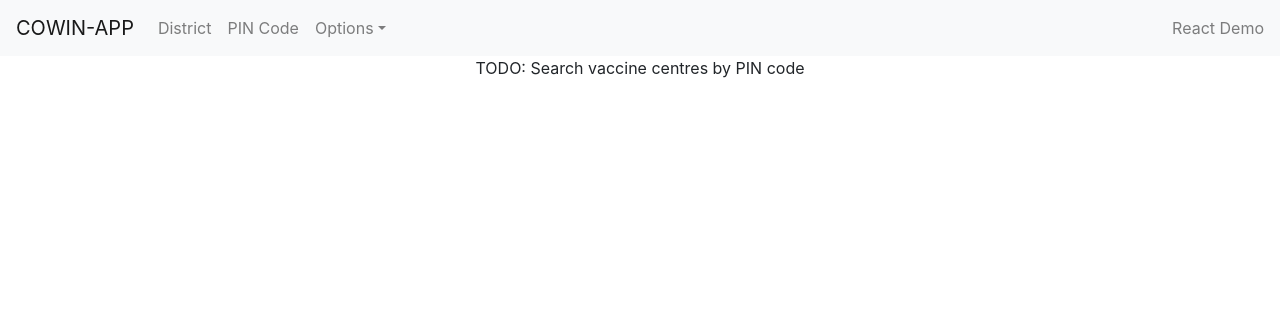
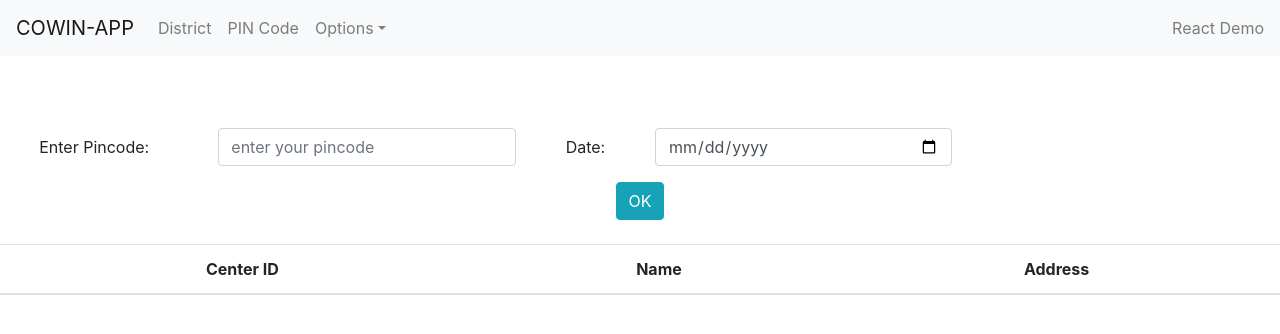
Before and after one commit to aslkolkata/cowin-app, a React (Create React App) app: page /pincode in a window 1280 px wide. Shown: the top 334 px of the page. Built offline with nearby package versions, Linux system fonts and the light colour scheme.

Commit message:
PinVaccineCenter

```diff
--- a/src/App.js
+++ b/src/App.js
@@ -4,6 +4,7 @@ import "./App.css";
 
 import CwNavbar from "./components/CwNavbar";
 import VaccineCenter from "./components/VaccineCenter";
+import PinVaccineCenter from "./components/PinVaccineCenter";
 
 function App() {
   return (
@@ -14,7 +15,7 @@ function App() {
           <VaccineCenter />
         </Route>
         <Route path="/pincode">
-          <h>TODO: Search vaccine centres by PIN code</h>
+          <PinVaccineCenter />
         </Route>
         <Route exact path="/">
           <h>TODO: HOME</h>
--- /dev/null
+++ b/src/components/PinVaccineCenter.jsx
@@ -0,0 +1,133 @@
+import React, { Component } from "react";
+import { useState } from "react";
+import { useEffect } from "react";
+import axios from "axios";
+
+import {
+  Button,
+  Form,
+  FormGroup,
+  Label,
+  Input,
+  FormText,
+  Col,
+  Table,
+  Alert,
+} from "reactstrap";
+import moment from "moment";
+
+const PinVaccineCenter = (props) => {
+  const [pincode, setPincode] = useState(0);
+  const [session, setSession] = useState([]);
+  const [show, setShow] = useState(false);
+  const [date, setDate] = useState("");
+  const handleSubmit = (event) => {
+    if (pincode !== 0) {
+      var pin = parseInt(document.getElementById("pincode").value);
+      axios
+        .get(
+          "https://cdn-api.co-vin.in/api/v2/appointment/sessions/public/findByPin?pincode=" +
+            pin +
+            "&date=" +
+            date
+        )
+        .then((resp) => {
+          console.log(resp.data);
+          setSession(resp.data.sessions);
+        })
+        .catch((error) => {
+          console.log(error);
+        });
+    }
+    event.preventDefault();
+  };
+  return (
+    <div>
+      {show ? (
+        <Alert
+          color="info"
+          onClose={() => setShow(false)}
+          isOpen={show}
+          toggle={() => setShow(false)}
+          dismissible
+        >
+          {pincode == 0 ? (
+            <div>Wrong Input...... Try Again !!</div>
+          ) : (
+            <div>
+              Pincode: {pincode} &nbsp;&nbsp;&nbsp;&nbsp; Date: {date}
+            </div>
+          )}
+        </Alert>
+      ) : null}
+      <br />
+      <br />
+      <br />
+      <Form>
+        <FormGroup row>
+          <Label for="exampleEmail2" sm={2}>
+            Enter Pincode:
+          </Label>
+          <Col sm={3}>
+            <Input
+              type="text"
+              name="pincode"
+              id="pincode"
+              placeholder="enter your pincode"
+              onChange={(e) => {
+                setPincode(e.target.value);
+              }}
+            />
+          </Col>
+          <Label for="exampleDate" sm={1}>
+            Date:{" "}
+          </Label>
+          <Col sm={3}>
+            <Input
+              type="date"
+              name="date"
+              id="exampleDate"
+              placeholder="date placeholder"
+              onChange={(e) =>
+                setDate(moment(e.target.value).format("DD-MM-YYYY"))
+              }
+            />
+          </Col>
+        </FormGroup>
+      </Form>
+      <Button
+        color="info"
+        onClick={(event) => {
+          setShow(true);
+          handleSubmit(event);
+        }}
+      >
+        OK
+      </Button>{" "}
+      <br />
+      <br />
+      <Table striped>
+        <thead>
+          <tr>
+            <th>Center ID</th>
+            <th>Name</th>
+            <th>Address</th>
+          </tr>
+        </thead>
+        <tbody>
+          {session.length
+            ? session.map((s) => (
+                <tr>
+                  <td>{s["center_id"]}</td>
+                  <td>{s["name"]}</td>
+                  <td>{s["address"]}</td>
+                </tr>
+              ))
+            : null}
+        </tbody>
+      </Table>
+    </div>
+  );
+};
+
+export default PinVaccineCenter;
```
